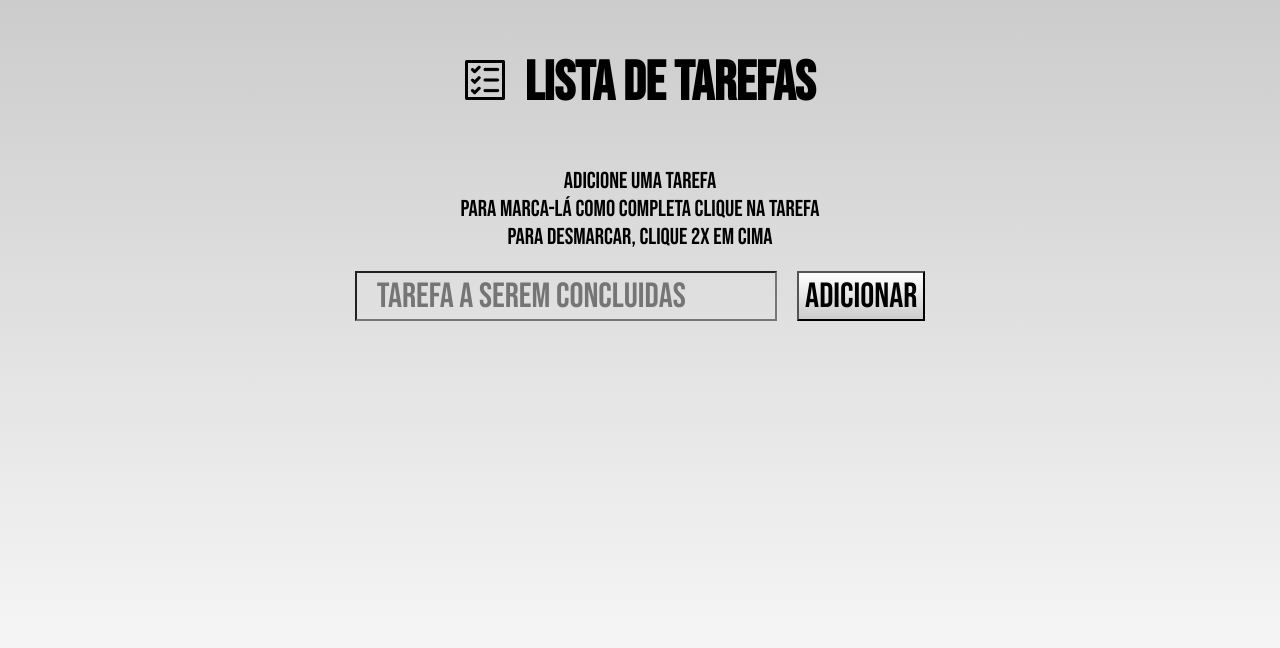
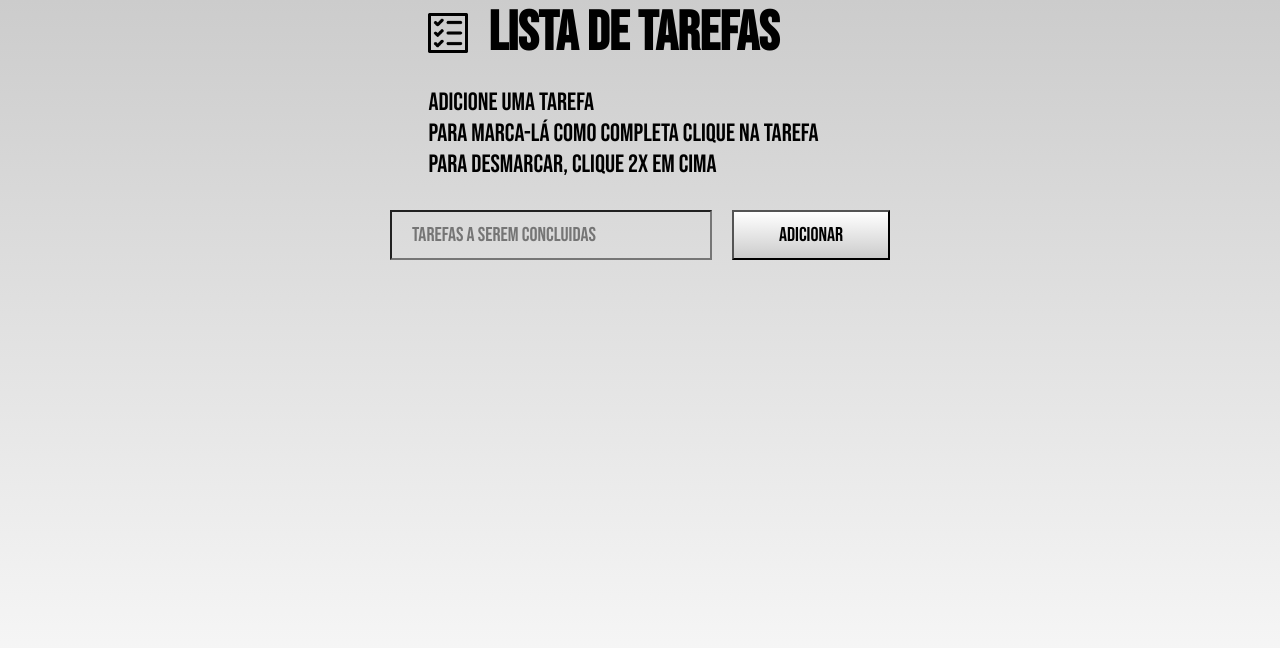
Before and after one commit to bl4nque/lista-tarefas, a plain HTML site: page index.html in a window 1280 px wide. Drawn offline with nearby package versions, Linux system fonts and the light colour scheme.

Commit message:
melhorando layout

```diff
--- a/index.html
+++ b/index.html
@@ -21,7 +21,7 @@
         <p>Para desmarcar, clique 2x em cima</p>
     </div>
     <form>
-        <input type="text" id="adiciona-tarefa" required placeholder="TAREFA A SEREM CONCLUIDAS">
+        <input type="text" id="adiciona-tarefa" required placeholder="TAREFAS A SEREM CONCLUIDAS">
         <button type="submit">ADICIONAR</button>
     </form>
     <ul>
--- a/main.css
+++ b/main.css
@@ -12,28 +12,30 @@
 header {
     display: flex;
     flex-direction: row;
-    align-items: center;
-    justify-content: center;
-    padding: 50px
+    width: 500px;
+    margin-left: auto;
+    margin-right: auto;
+    padding-left: 3%;
+    padding-bottom: 20px;
 }
 
 .container {
     display: flex;
     flex-direction: column;
-    align-items: center;
-    justify-content: center;
-    padding-bottom: 20px;
-    font-size: 23px;
+    width: 500px;
+    margin-left: auto;
+    margin-right: auto;
+    margin-bottom: 30px;
+    font-size: 25px;
+    padding-left: 3%;
 }
 
-.container p {
-    justify-content: left;
-}
 
 header img {
     width: 40px;
+    height: 40px;
     margin-right: 20px;
-    padding-bottom: 7px;
+    margin-top: 13px;
 }
 
 header h1 {
@@ -42,26 +44,27 @@ header h1 {
 
 form {
     display: flex;
-    flex-direction: row;
-    align-items: center;
-    justify-content: center;
+    width: 500px;
+    margin-left: auto;
+    margin-right: auto;
+    margin-bottom: 30px;
 }
 
 form input {
-    width: 33%;
+    width: 100%;
     height: 50px;
-    font-size: 35px;
+    font-size: 20px;
     margin-right:20px;
-    padding: 20px;
-
+    padding-left: 20px;
 }
 
 form button {
-    width: 10%;
+    width: 50%;
     height: 50px;
-    font-size: 35px;
+    font-size: 20px;
     margin-bottom: 0px;
     background: linear-gradient(#fff,#ccc);
+    cursor: pointer;
 }
 
 form button:hover {
@@ -70,9 +73,14 @@ form button:hover {
 
 ul {
     display: flex;
-    align-items: center;
-    justify-content: center;
-    padding-bottom: 10px;
-    font-size: 25px;
-    text-decoration: dotted;
+    flex-direction: column;
+    width: 500px;
+    margin-left: auto;
+    margin-right: auto;
+    font-size: 30px;
+    padding-left: 3%;
 }
+
+ul li {
+    cursor: pointer;
+}
```
